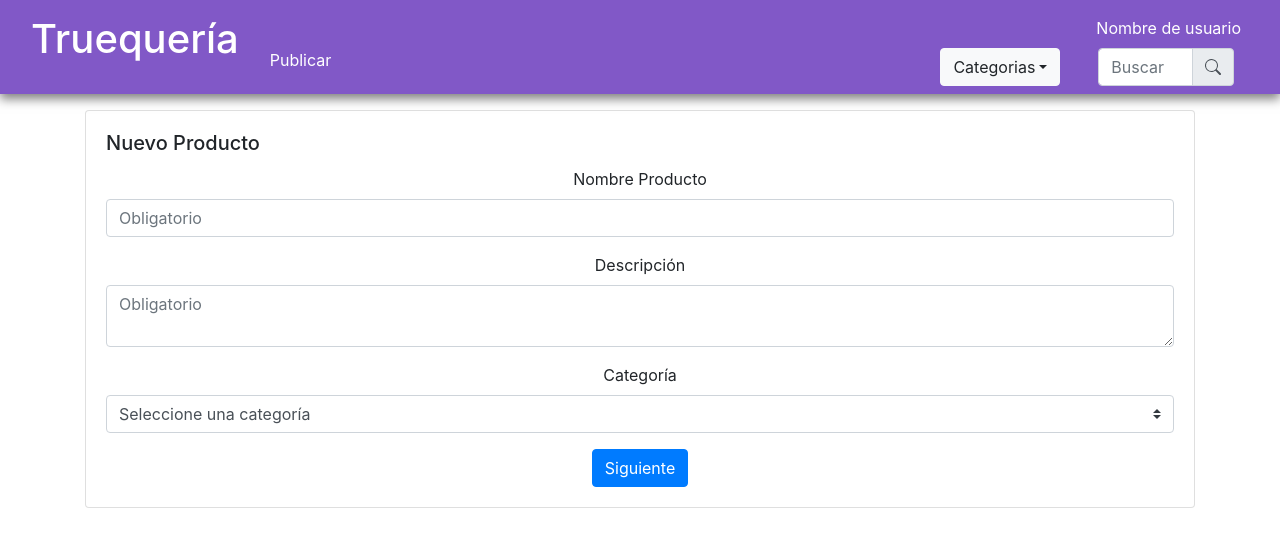
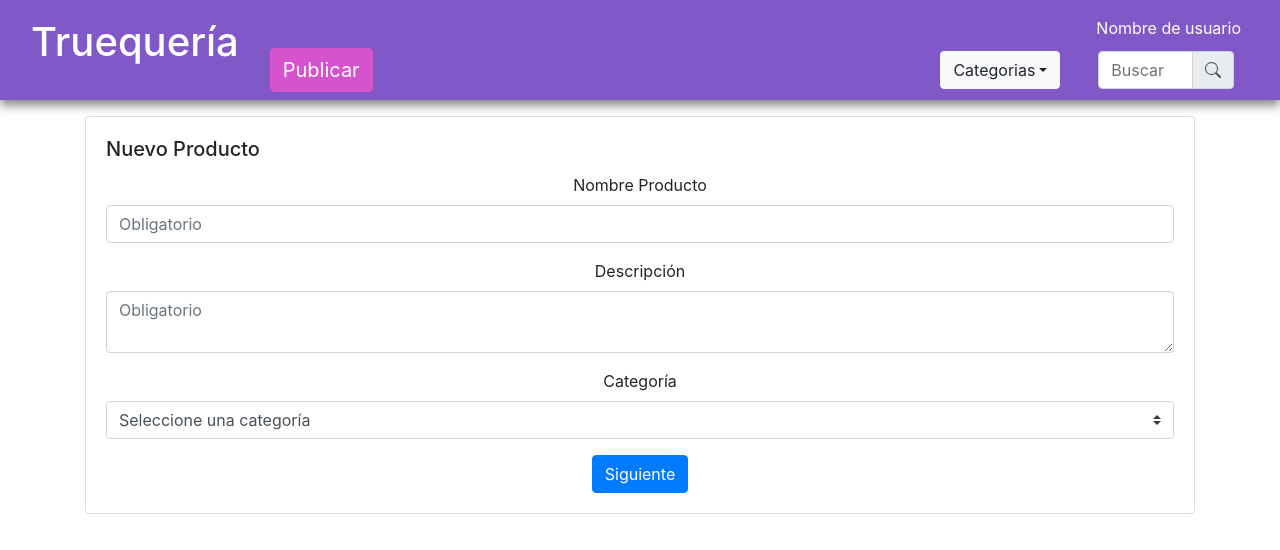
Before and after one commit to crojasmo/ProyectoInterfacesUsuarias, a React (Create React App) app: page /publicar in a window 1280 px wide. Shown: the top 550 px of the page. Built offline with nearby package versions, Linux system fonts and the light colour scheme.

Commit message:
estilo publicar

```diff
--- a/src/Components/header.css
+++ b/src/Components/header.css
@@ -5,3 +5,11 @@
     z-index: 3;
     top: 0;
 }
+.publicar{
+	background: #D553CD !important;
+	border-color:#D553CD !important;
+}
+.publicar:hover{
+	background: #BF4CB8  !important;
+	border-color:#BF4CB8  !important;
+}
--- a/src/Components/header.js
+++ b/src/Components/header.js
@@ -5,7 +5,7 @@ import Container from "react-bootstrap/cjs/Container";
 import PropTypes from "prop-types"
 import { withRouter } from "react-router"
 import {Link, NavLink, Route} from "react-router-dom";
-import {Col, FormControl, InputGroup, Row,ButtonGroup,Dropdown,DropdownButton} from "react-bootstrap";
+import {Col, FormControl, InputGroup, Row,ButtonGroup,Dropdown,DropdownButton,Button} from "react-bootstrap";
 import {Search} from "react-bootstrap-icons"
 import './header.css'
 
@@ -26,7 +26,7 @@ class Header extends React.Component {
         return <>
             <Navbar bg="" expand="lg" className={"barra"}>
                 <Container fluid={true}>
-                    <Link to={`/`} className={"text-white h1"} component={Navbar.Brand}><h1>Truequería</h1></Link>
+                    <Link to={`/`} className={"text-white h1"} component={Navbar.Brand} ><h1>Truequería</h1></Link>
                     <Navbar.Toggle aria-controls="basic-navbar-nav" />
 
                     <Navbar.Collapse id="basic-navbar-nav" className={"flex-column"}>
@@ -51,7 +51,8 @@ class Header extends React.Component {
 
                             </Route>
                             <Col  className={"align-self-start align-items-center text-left"}>
-                                    <NavLink to={"/publicar"}  className={"mb-0 align-items-center text-white"}>Publicar</NavLink>
+
+                                    <Button href={"/publicar"}  className={"mb-0 align-items-center text-white publicar"} style={{fontSize:20} }>Publicar</Button>
                             </Col>
                             <Col md={2}>
                                 <DropdownButton  variant="light"as={ButtonGroup} title="Categorias" id="bg-vertical-dropdown-1">
```
Also changed, not shown: 1 other file (tests, documents, lock files or other folders).
